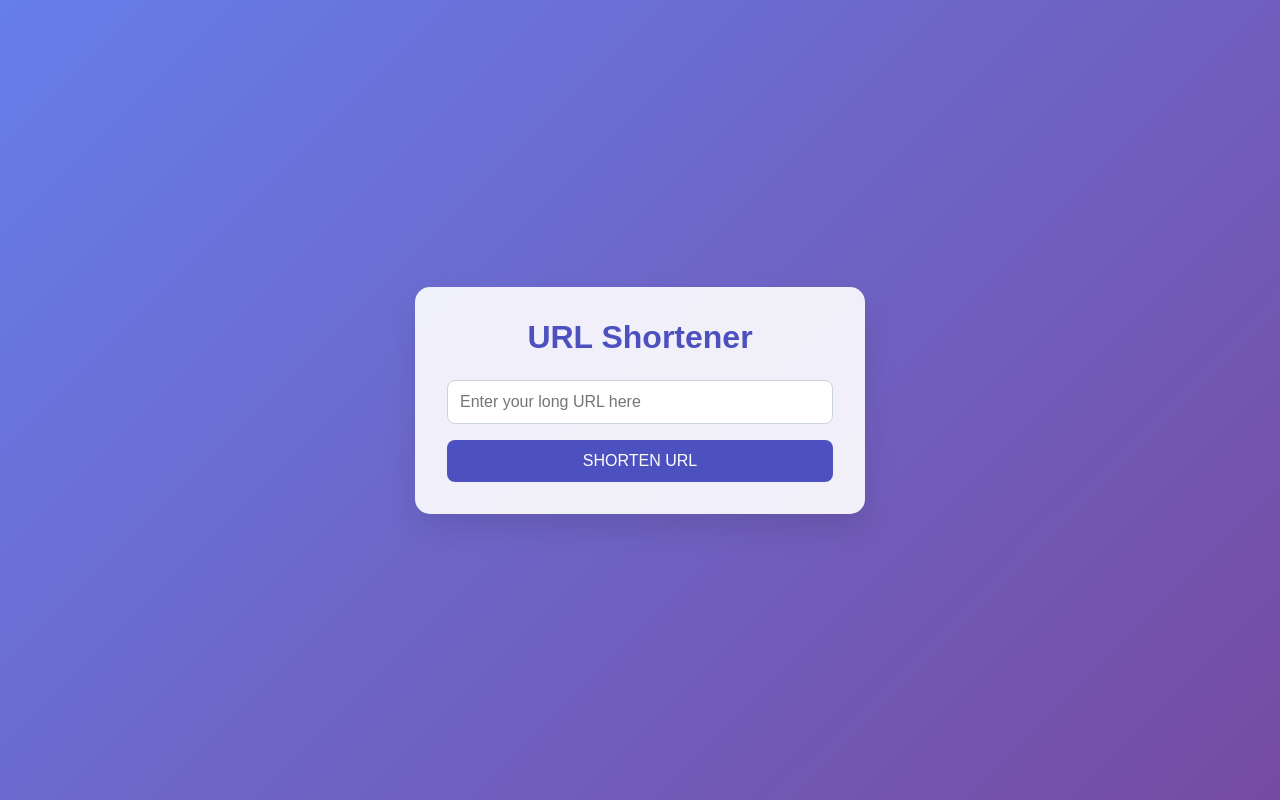
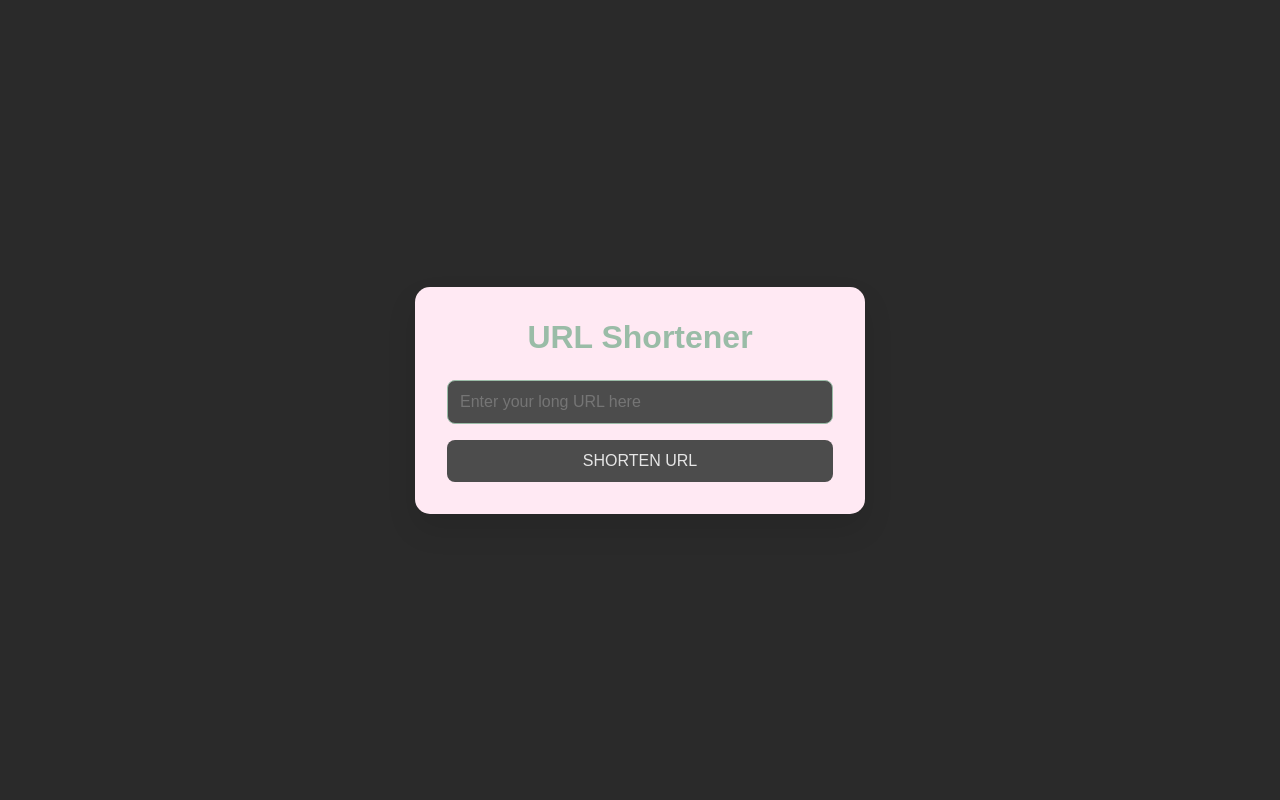
Before and after one commit to akashhsiv/URL-Shortner, a Flask app: page / in a window 1280 px wide. Run offline with Flask 3, Linux system fonts and the light colour scheme.

Commit message:
Update styles.css

```diff
--- a/static/styles.css
+++ b/static/styles.css
@@ -1,3 +1,15 @@
+:root {
+    --primary: #DBD56E;   /* Primary color */
+    --secondary: #FFE9F3; /* Secondary color */
+    --accent: #9ABCA7;    /* Accent color */
+    --background: #2A2A2A; /* Dark Background */
+    --text-color: #E6E6E6; /* Light Text Color */
+    --button-bg: #4C4C4C;  /* Dark Button */
+    --button-hover: #6B6B6B; /* Hover Button */
+    --button-active: #333333; /* Active Button */
+  }
+
+
 /* Reset some basic styles */
 * {
     margin: 0;
@@ -8,17 +20,17 @@
 /* Body and background */
 body {
     font-family: 'Arial', sans-serif;
-    background: linear-gradient(135deg, #667eea 0%, #764ba2 100%);
+    background: var(--background);
     display: flex;
     justify-content: center;
     align-items: center;
     height: 100vh;
-    color: white;
+    color: var(--text-color);
 }
 
 /* Container for the content */
 .container {
-    background: rgba(255, 255, 255, 0.9);
+    background: var(--secondary);
     border-radius: 15px;
     padding: 2rem;
     max-width: 450px;
@@ -31,7 +43,7 @@ h1 {
     text-align: center;
     font-size: 2rem;
     margin-bottom: 1.5rem;
-    color: #4c51bf;
+    color: var(--accent);
 }
 
 /* Form styling */
@@ -45,18 +57,20 @@ input[type="text"] {
     padding: 0.75rem;
     font-size: 1rem;
     border-radius: 8px;
-    border: 1px solid #cbd5e0;
+    border: 1px solid var(--accent);
     outline: none;
     transition: all 0.3s ease;
+    background: var(--button-bg);
+    color: var(--text-color);
 }
 
 input[type="text"]:focus {
-    border-color: #4c51bf;
+    border-color: var(--primary);
 }
 
 button {
-    background-color: #4c51bf;
-    color: white;
+    background-color: var(--button-bg);
+    color: var(--text-color);
     border: none;
     padding: 0.75rem;
     font-size: 1rem;
@@ -67,14 +81,18 @@ button {
 }
 
 button:hover {
-    background-color: #434190;
+    background-color: var(--button-hover);
     transform: translateY(-2px);
     box-shadow: 0 4px 6px rgba(50, 50, 93, 0.11), 0 1px 3px rgba(0, 0, 0, 0.08);
 }
 
+button:active {
+    background-color: var(--button-active);
+}
+
 /* Error message */
 .error-message {
-    color: #e53e3e;
+    color: var(--primary);
     font-size: 0.9rem;
     margin-top: 1rem;
     text-align: center;
@@ -84,13 +102,13 @@ button:hover {
 .short-url-container {
     margin-top: 2rem;
     padding: 1rem;
-    background-color: #edf2f7;
+    background-color: var(--accent);
     border-radius: 10px;
     text-align: center;
 }
 
 .short-url-container a {
-    color: #4c51bf;
+    color: var(--primary);
     word-break: break-word;
     font-size: 1.1rem;
     text-decoration: none;
@@ -104,12 +122,12 @@ button:hover {
 button[onclick="copyToClipboard()"] {
     margin-top: 1rem;
     padding: 0.6rem 1.2rem;
-    background-color: #48bb78;
+    background-color: var(--primary);
     transition: all 0.3s ease;
 }
 
 button[onclick="copyToClipboard()"]:hover {
-    background-color: #38a169;
+    background-color: var(--button-hover);
     transform: translateY(-2px);
 }
 
```
